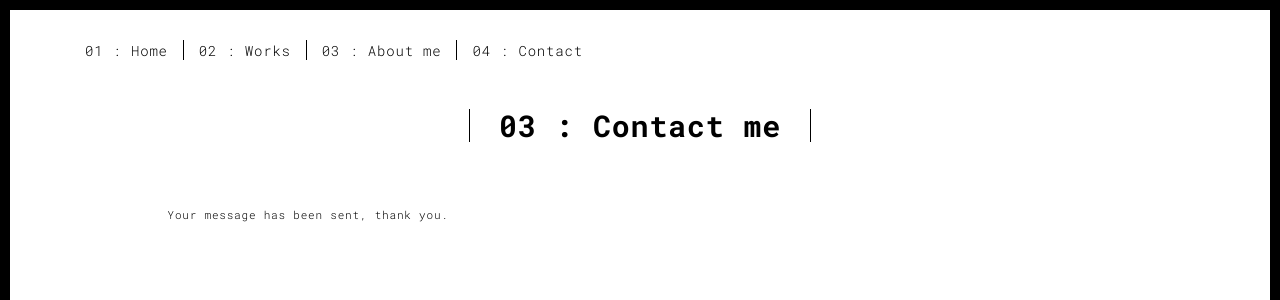
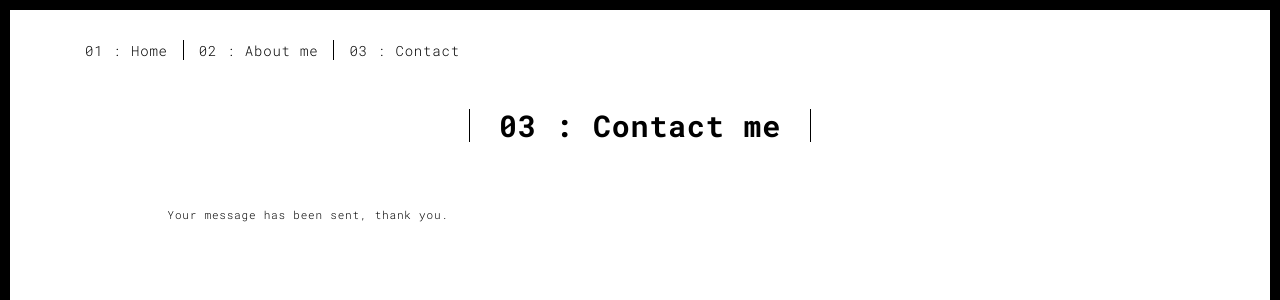
Before and after one commit to alexstocki/Python, a Flask app: template web-development/web_server/templates/contact_done.html in a window 1280 px wide. Shown: the top 300 px of the page. Run offline with Flask 2, Linux system fonts and the light colour scheme; the template is opened without the code that fills it, so the values that code supplies are empty; some libraries are stand-ins or nearby versions.

Commit message:
correccion seccion

```diff
--- a/web-development/web_server/templates/contact_done.html
+++ b/web-development/web_server/templates/contact_done.html
@@ -38,9 +38,8 @@
       <div class="collapse navbar-collapse" id="navbar-collapse">
         <ul class="nav navbar-nav ">
           <li><a href="./index.html" title="">01 : Home</a></li>
-          <li><a href="./works.html" title="">02 : Works</a></li>
-          <li><a href="./about.html" title="">03 : About me</a></li>
-          <li><a href="./contact.html" title="">04 : Contact</a></li>
+          <li><a href="./about.html" title="">02 : About me</a></li>
+          <li><a href="./contact.html" title="">03 : Contact</a></li>
         </ul>
 
 
```
